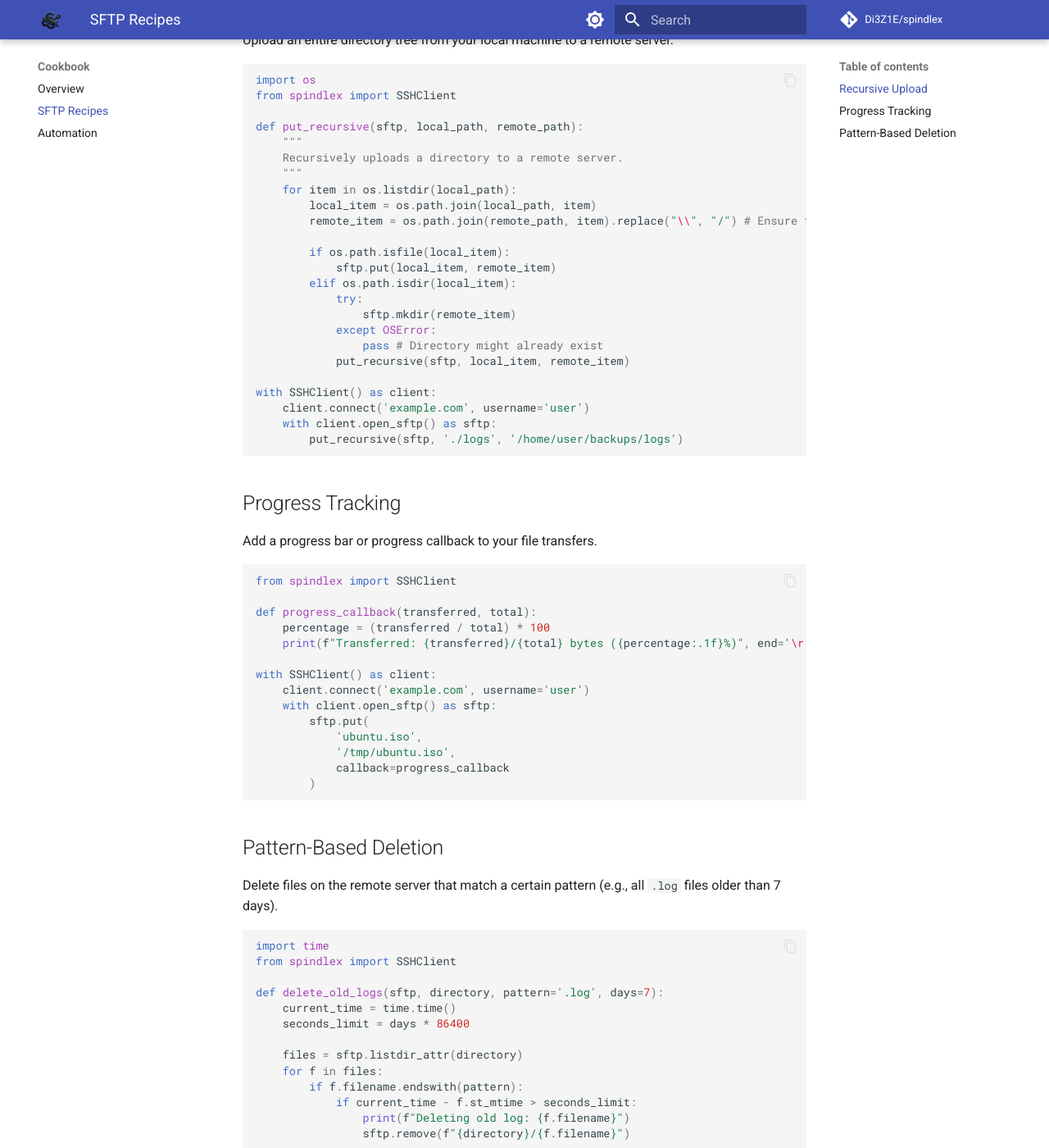
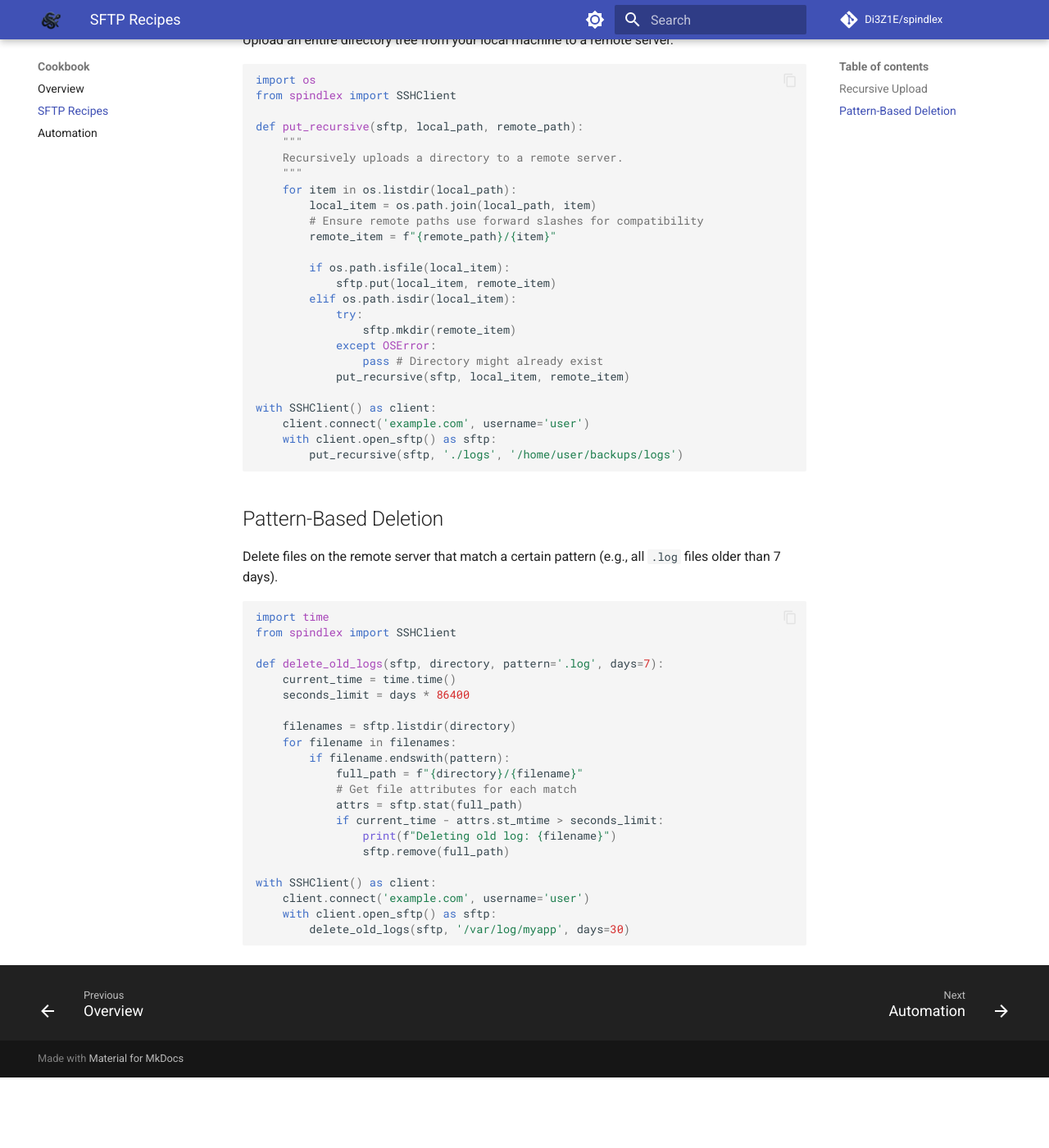
Before and after one commit to stratza/spindlex, an MkDocs documentation site: the page built from docs/cookbook/sftp_recipes.md, in a window 1280 px wide and 1400 px high, scrolled down 308 px. Shown: the whole window at 82% size. Built offline with MkDocs 1.6.1 and Material for MkDocs 9.7.7, drawn with Linux system fonts in a browser that asks for light colours; comment, search, counter and statistics services are not loaded; after the commit the page ends 1622 px from its top, so only the background shows below that.

Commit message:
docs: update cookbook recipes for accuracy and fix channel socket compatibility

````diff
--- a/docs/cookbook/sftp_recipes.md
+++ b/docs/cookbook/sftp_recipes.md
@@ -16,7 +16,8 @@ def put_recursive(sftp, local_path, remote_path):
     """
     for item in os.listdir(local_path):
         local_item = os.path.join(local_path, item)
-        remote_item = os.path.join(remote_path, item).replace("\\", "/") # Ensure forward slashes
+        # Ensure remote paths use forward slashes for compatibility
+        remote_item = f"{remote_path}/{item}"
 
         if os.path.isfile(local_item):
             sftp.put(local_item, remote_item)
@@ -33,27 +34,6 @@ with SSHClient() as client:
         put_recursive(sftp, './logs', '/home/user/backups/logs')
 ```
 
-## Progress Tracking
-
-Add a progress bar or progress callback to your file transfers.
-
-```python
-from spindlex import SSHClient
-
-def progress_callback(transferred, total):
-    percentage = (transferred / total) * 100
-    print(f"Transferred: {transferred}/{total} bytes ({percentage:.1f}%)", end='\r')
-
-with SSHClient() as client:
-    client.connect('example.com', username='user')
-    with client.open_sftp() as sftp:
-        sftp.put(
-            'ubuntu.iso',
-            '/tmp/ubuntu.iso',
-            callback=progress_callback
-        )
-```
-
 ## Pattern-Based Deletion
 
 Delete files on the remote server that match a certain pattern (e.g., all `.log` files older than 7 days).
@@ -66,12 +46,15 @@ def delete_old_logs(sftp, directory, pattern='.log', days=7):
     current_time = time.time()
     seconds_limit = days * 86400
 
-    files = sftp.listdir_attr(directory)
-    for f in files:
-        if f.filename.endswith(pattern):
-            if current_time - f.st_mtime > seconds_limit:
-                print(f"Deleting old log: {f.filename}")
-                sftp.remove(f"{directory}/{f.filename}")
+    filenames = sftp.listdir(directory)
+    for filename in filenames:
+        if filename.endswith(pattern):
+            full_path = f"{directory}/{filename}"
+            # Get file attributes for each match
+            attrs = sftp.stat(full_path)
+            if current_time - attrs.st_mtime > seconds_limit:
+                print(f"Deleting old log: {filename}")
+                sftp.remove(full_path)
 
 with SSHClient() as client:
     client.connect('example.com', username='user')
````
Also changed, not shown: docs/cookbook/automation.md (+3 -9 lines), docs/cookbook/index.md (+1 -2 lines), 1 other file.
